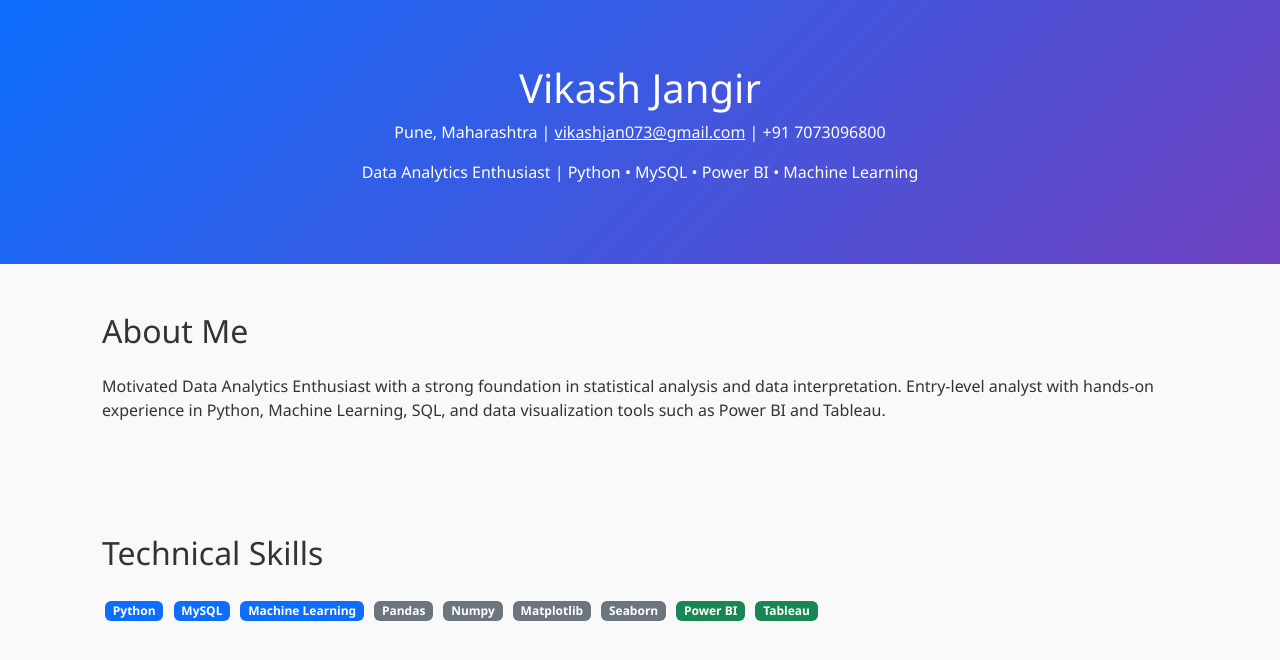
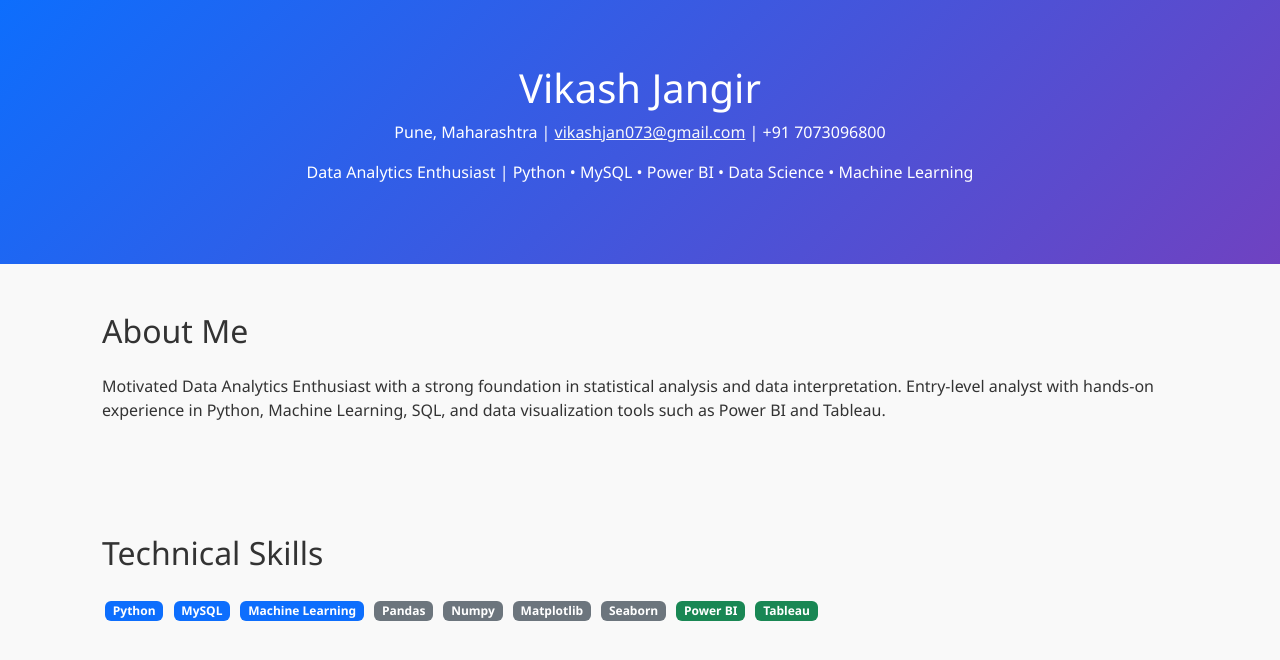
Before and after one commit to Vikash20011/portfolio, a plain HTML site: page index.html in a window 1280 px wide. Drawn offline with nearby package versions, Linux system fonts and the light colour scheme.

Commit message:
Update index.html

```diff
--- a/index.html
+++ b/index.html
@@ -44,7 +44,7 @@
   <div class="hero">
     <h1>Vikash Jangir</h1>
     <p>Pune, Maharashtra | <a href="mailto:vikashjan073@gmail.com" class="text-light">vikashjan073@gmail.com</a> | +91 7073096800</p>
-    <p class="mt-3">Data Analytics Enthusiast | Python • MySQL • Power BI • Machine Learning</p>
+    <p class="mt-3">Data Analytics Enthusiast | Python • MySQL • Power BI • Data Science • Machine Learning</p>
   </div>
 
   <div class="section container">
```
